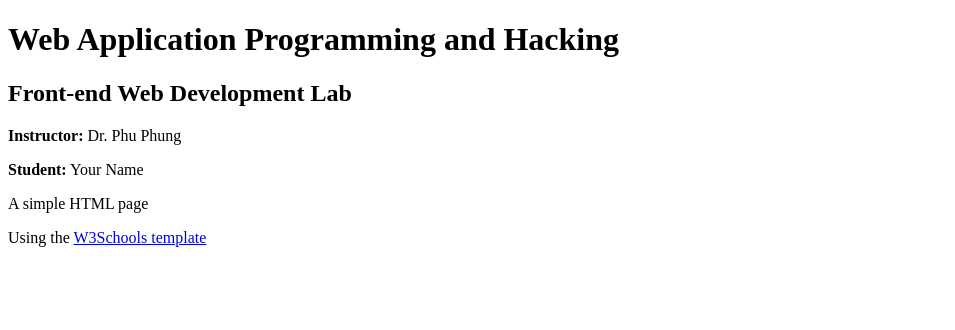
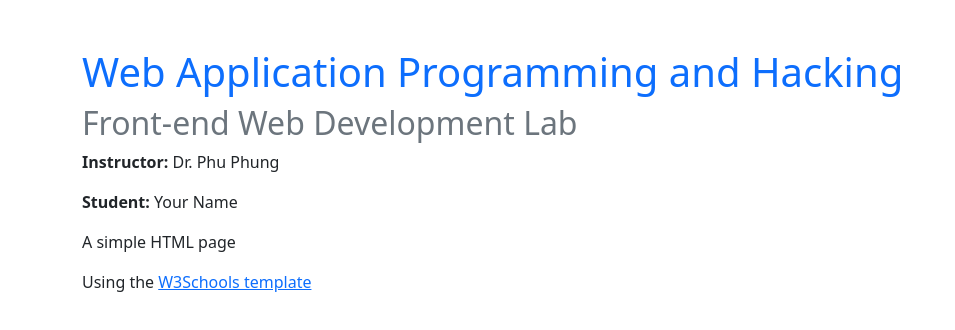
Before and after one commit to ivarya1/ivarya1.github.io, a plain HTML site: page index.html in a window 1280 px wide. Shown: the whole page, without its empty margins (0-955 px from the left). Drawn offline with nearby package versions, Linux system fonts and the light colour scheme.

Commit message:
edit look2

```diff
--- a/index.html
+++ b/index.html
@@ -2,17 +2,23 @@
 <html lang="en">
 <head>
   <meta charset="UTF-8">
-  <meta name="viewport" content="width=device-width, initial-scale=1.0">
+  <meta name="viewport" content="width=device-width, initial-scale=1">
   <title>Web Application Programming and Hacking</title>
+
+
+  <link href="https://cdn.jsdelivr.net/npm/bootstrap@5.3.3/dist/css/bootstrap.min.css" rel="stylesheet">
 </head>
-<body>
-  <h1>Web Application Programming and Hacking</h1>
-  <h2>Front-end Web Development Lab</h2>
+<body class="container mt-5">
+
+  <h1 class="text-primary">Web Application Programming and Hacking</h1>
+  <h2 class="text-secondary">Front-end Web Development Lab</h2>
 
   <p><strong>Instructor:</strong> Dr. Phu Phung</p>
   <p><strong>Student:</strong> Your Name</p>
 
-  <p>A simple HTML page</p>
+  <p class="mt-3">A simple HTML page</p>
   <p>Using the <a href="https://www.w3schools.com/w3css/w3css_templates.asp" target="_blank">W3Schools template</a></p>
+
+  <script src="https://cdn.jsdelivr.net/npm/bootstrap@5.3.3/dist/js/bootstrap.bundle.min.js"></script>
 </body>
 </html>
```
